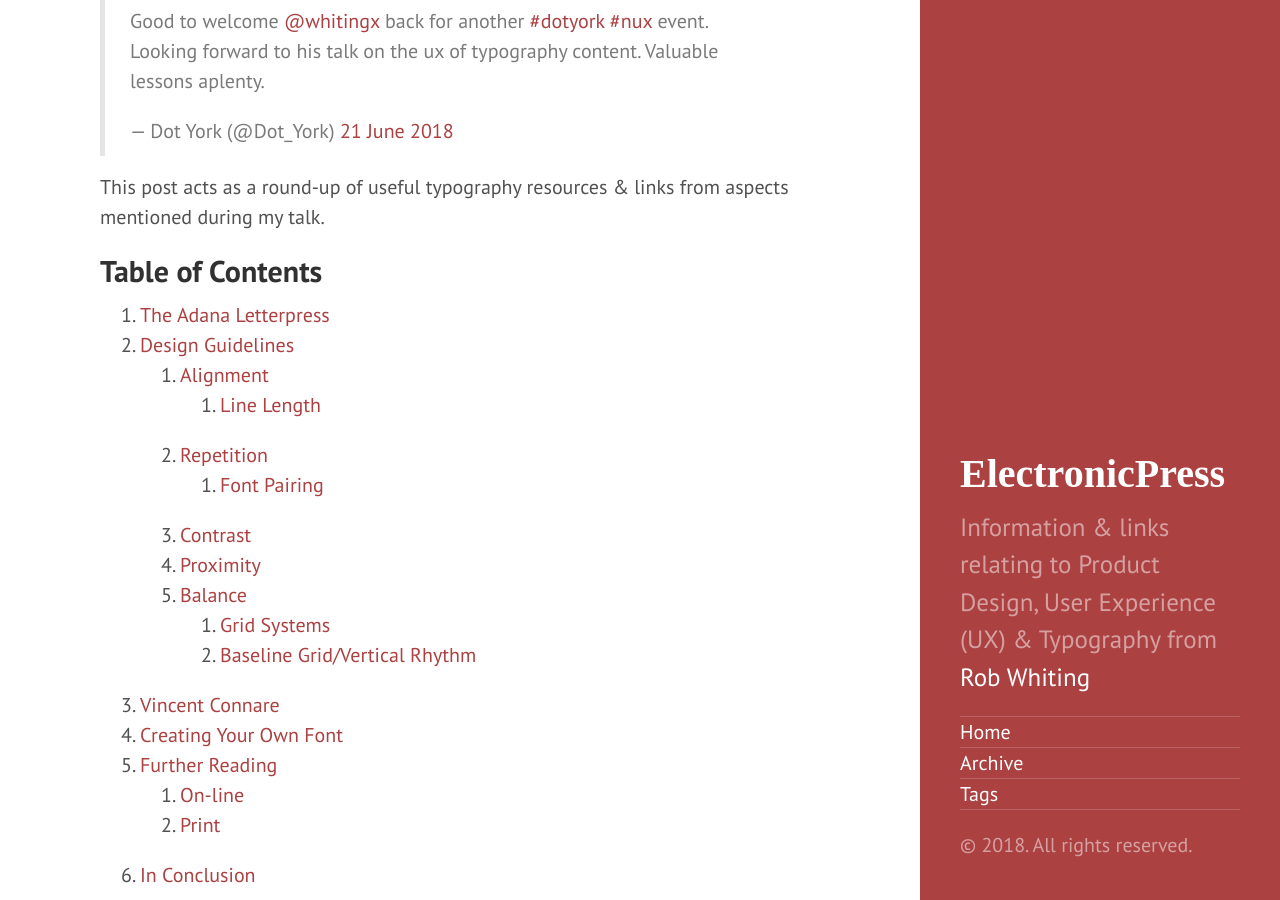
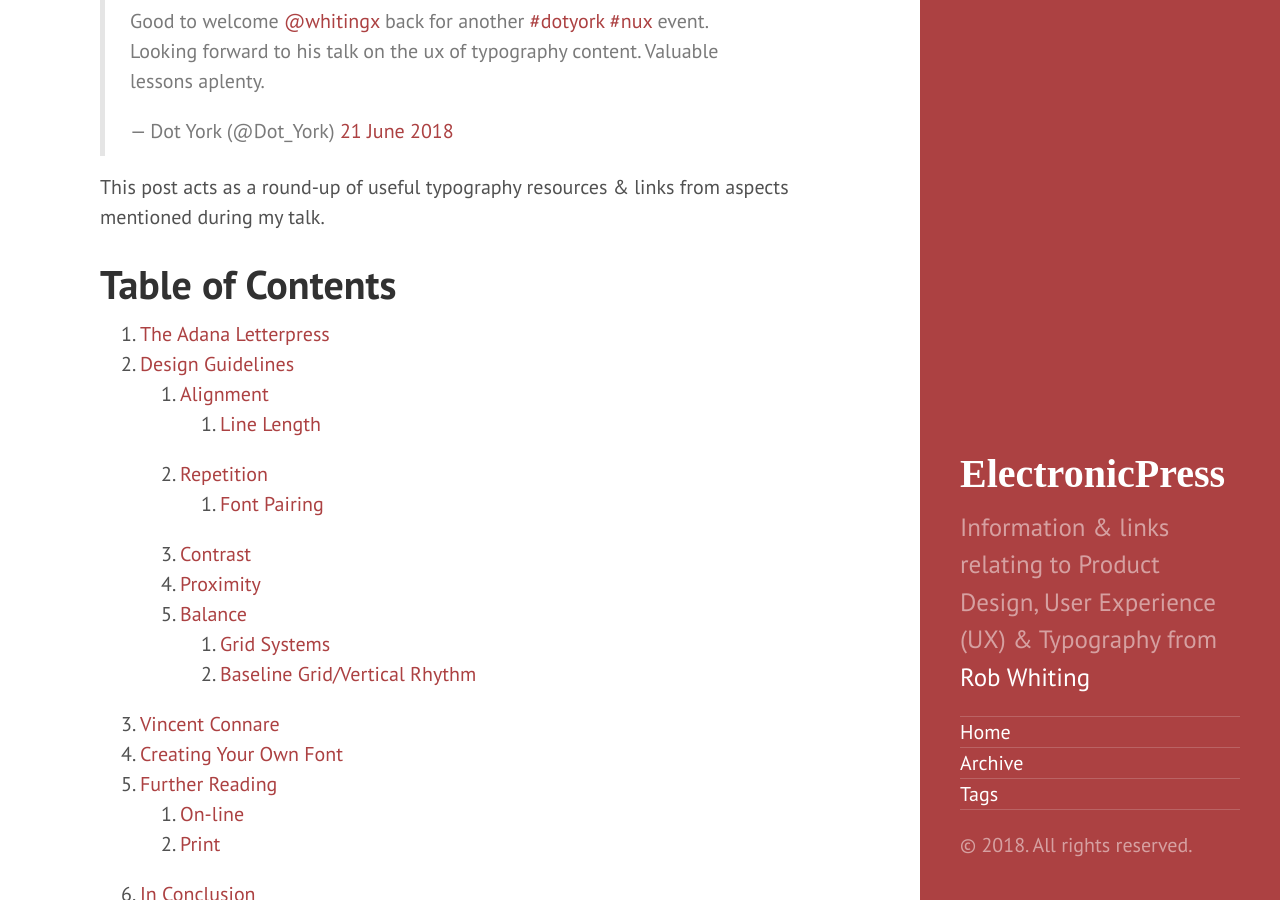
Before and after one commit to whitingx/whitingx.github.io, a Jekyll site: the page built from _posts/2018-06-22-dotyork-nux-ux-and-typography.md, in a window 1280 px wide and 900 px high, scrolled down 314 px. Built offline with Jekyll 4.4.1, drawn with Linux system fonts in a browser that asks for light colours; some web fonts are replaced; comment, search, counter and statistics services are not loaded.

Commit message:
ToC update

```diff
--- a/_posts/2018-06-22-dotyork-nux-ux-and-typography.md
+++ b/_posts/2018-06-22-dotyork-nux-ux-and-typography.md
@@ -11,7 +11,7 @@ I was recently given the opportunity to return to York to speak at the second Do
 
 This post acts as a round-up of useful typography resources & links from aspects mentioned during my talk.
 
-## Table of Contents
+# Table of Contents
 1. [The Adana Letterpress](#adana)
 2. [Design Guidelines](#desguide)
     1. [Alignment](#desguideal)
```
